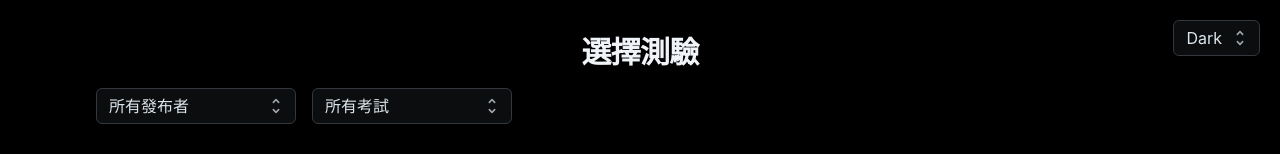
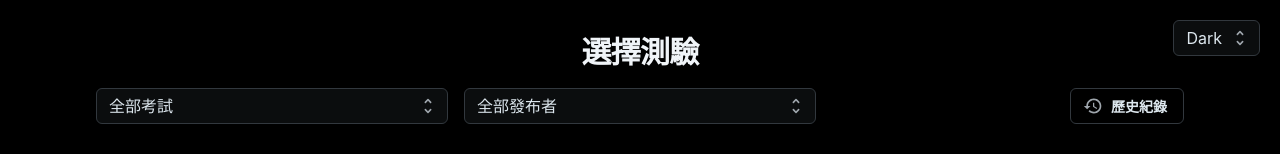
Before and after one commit to KoukeNeko/mock_exam_app, a React (Vite) app: page / in a window 1280 px wide. Shown: the top 154 px of the page. Built offline with nearby package versions, Linux system fonts and the light colour scheme.

Commit message:
feat: add quiz history feature and update UI for improved user experience

```diff
--- a/src/components/Bookshelf.jsx
+++ b/src/components/Bookshelf.jsx
@@ -33,6 +33,7 @@ import PreviewIcon from '@mui/icons-material/Preview';
 import QuizIcon from '@mui/icons-material/Quiz';
 import RestartAltIcon from '@mui/icons-material/RestartAlt';
 import PlayArrowIcon from '@mui/icons-material/PlayArrow';
+import HistoryIcon from '@mui/icons-material/History';
 
 const Bookshelf = ({ onQuizSelect }) => {
   const [quizzes, setQuizzes] = useState([]);
@@ -45,6 +46,11 @@ const Bookshelf = ({ onQuizSelect }) => {
   const [quizToStart, setQuizToStart] = useState(null);
   const [showStorageConsent, setShowStorageConsent] = useState(() => {
     return !localStorage.getItem('storage_consent');
+  });
+  const [showHistory, setShowHistory] = useState(false);
+  const [quizHistory, setQuizHistory] = useState(() => {
+    const saved = localStorage.getItem('quiz_history');
+    return saved ? JSON.parse(saved) : [];
   });
 
   const handleStorageConsent = () => {
@@ -223,30 +229,44 @@ const Bookshelf = ({ onQuizSelect }) => {
             選擇測驗
           </Typography>
 
-          <Box sx={{ display: 'flex', gap: 2, mb: 2, flexWrap: 'wrap' }}>
+          <Grid container spacing={2} sx={{ mb: 4 }}>
+            <Grid xs={12} sm={4}>
+              <Select
+                value={selectedExam}
+                onChange={(_, value) => setSelectedExam(value)}
+                sx={{ width: '100%' }}
+              >
+                {exams.map((exam) => (
+                  <Option key={exam} value={exam}>
+                    {exam === 'all' ? '全部考試' : exam}
+                  </Option>
+                ))}
+              </Select>
+            </Grid>
+            <Grid xs={12} sm={4}>
               <Select
                 value={selectedPublisher}
-              onChange={(_, value) => setSelectedPublisher(value || 'all')}
-              sx={{ minWidth: 200 }}
+                onChange={(_, value) => setSelectedPublisher(value)}
+                sx={{ width: '100%' }}
               >
                 {publishers.map((publisher) => (
                   <Option key={publisher} value={publisher}>
-                  {publisher === 'all' ? '所有發布者' : publisher}
+                    {publisher === 'all' ? '全部發布者' : publisher}
                   </Option>
                 ))}
               </Select>
-            <Select
-              value={selectedExam}
-              onChange={(_, value) => setSelectedExam(value || 'all')}
-              sx={{ minWidth: 200 }}
+            </Grid>
+            <Grid xs={12} sm={4} sx={{ display: 'flex', justifyContent: 'flex-end', alignItems: 'center' }}>
+              <Button
+                variant="outlined"
+                color="neutral"
+                onClick={() => setShowHistory(true)}
+                startDecorator={<HistoryIcon />}
               >
-              {exams.map((exam) => (
-                <Option key={exam} value={exam}>
-                  {exam === 'all' ? '所有考試' : exam}
-                </Option>
-              ))}
-            </Select>
-          </Box>
+                歷史紀錄
+              </Button>
+            </Grid>
+          </Grid>
 
           <Grid container spacing={2} sx={{ flexGrow: 1 }}>
             {filteredQuizzes.map((quiz) => {
@@ -581,6 +601,51 @@ const Bookshelf = ({ onQuizSelect }) => {
             </DialogActions>
           </ModalDialog>
         </Modal>
+
+        {/* 歷史紀錄對話框 */}
+        <Modal open={showHistory} onClose={() => setShowHistory(false)}>
+          <ModalDialog
+            aria-labelledby="history-modal-title"
+            aria-describedby="history-modal-description"
+            sx={{ maxWidth: 500 }}
+          >
+            <ModalClose />
+            <Typography id="history-modal-title" component="h2" level="h4" mb={2}>
+              測驗歷史紀錄
+            </Typography>
+            <Sheet sx={{ maxHeight: '60vh', overflow: 'auto' }}>
+              {quizHistory.length > 0 ? (
+                <List>
+                  {quizHistory.map((history, index) => (
+                    <React.Fragment key={index}>
+                      <ListItem>
+                        <ListItemContent>
+                          <Typography level="title-sm">
+                            {history.exam_title}
+                          </Typography>
+                          <Typography level="body-sm">
+                            日期：{history.date}
+                          </Typography>
+                          <Typography level="body-sm">
+                            語言：{history.language}
+                          </Typography>
+                          <Typography level="body-sm" sx={{ color: 'success.main' }}>
+                            分數：{Math.round((history.score / history.total_questions) * 100)}%
+                          </Typography>
+                        </ListItemContent>
+                      </ListItem>
+                      {index < quizHistory.length - 1 && <Divider />}
+                    </React.Fragment>
+                  ))}
+                </List>
+              ) : (
+                <Typography level="body-sm" sx={{ textAlign: 'center', py: 2 }}>
+                  尚無測驗紀錄
+                </Typography>
+              )}
+            </Sheet>
+          </ModalDialog>
+        </Modal>
       </Container>
     </CssVarsProvider>
   );
--- a/src/components/Quiz.jsx
+++ b/src/components/Quiz.jsx
@@ -316,14 +316,15 @@ const Quiz = ({ quizData, onBack }) => {
             bgcolor: 'background.surface',
           }}
         >
-          <IconButton
-            variant="plain"
+          <Button
+            variant="outlined"
             color="neutral"
-            onClick={handleExit}
+            onClick={handleConfirmExitWithoutSave}
             sx={{ alignSelf: 'flex-start' }}
+            startDecorator="←"
           >
-            ← 返回書櫃
-          </IconButton>
+            返回書櫃
+          </Button>
           <Box sx={{ textAlign: 'center', my: 4 }}>
             <Typography level="h2" component="h1">
               測驗完成！
```
Lines whose indentation alone changed are shown as unchanged.
